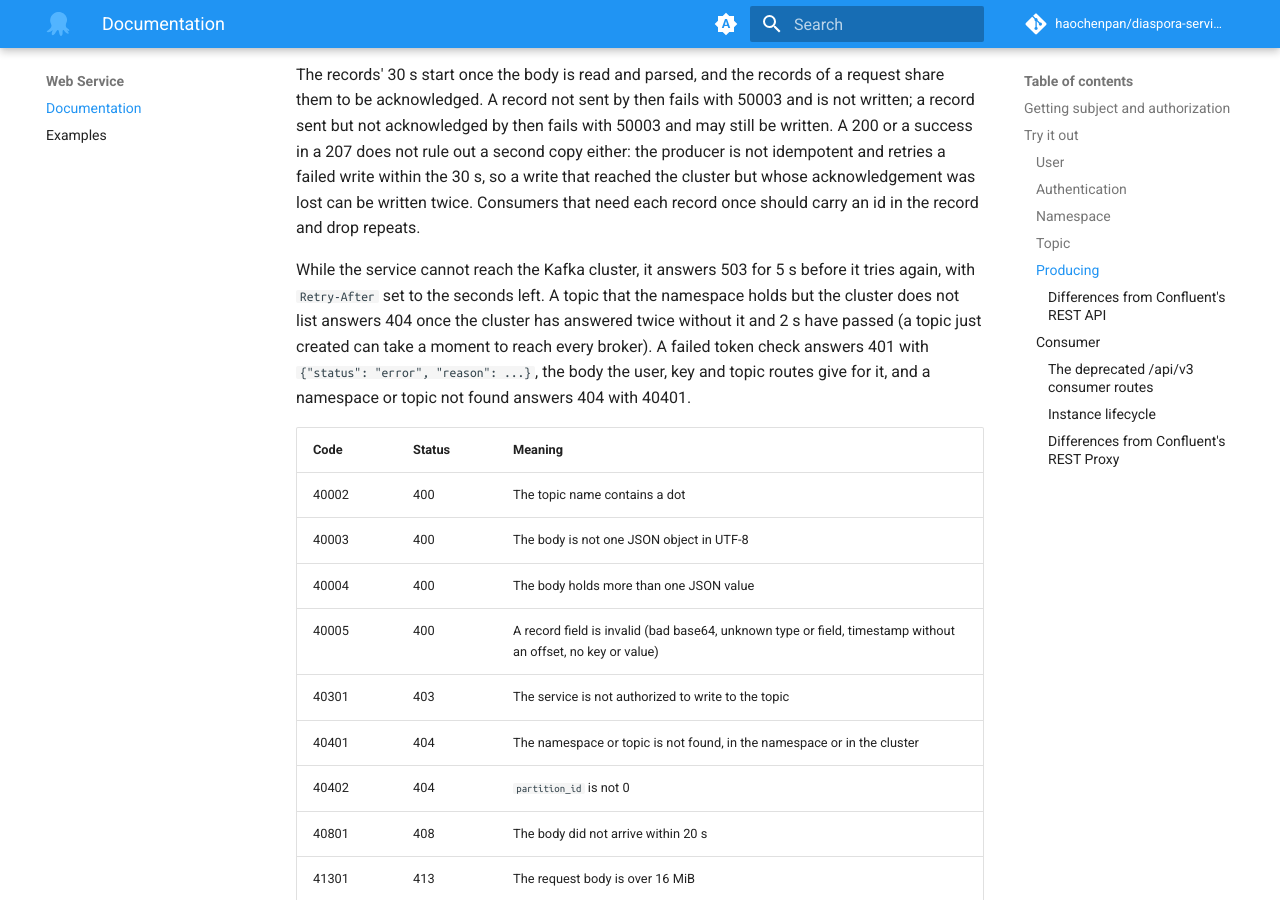
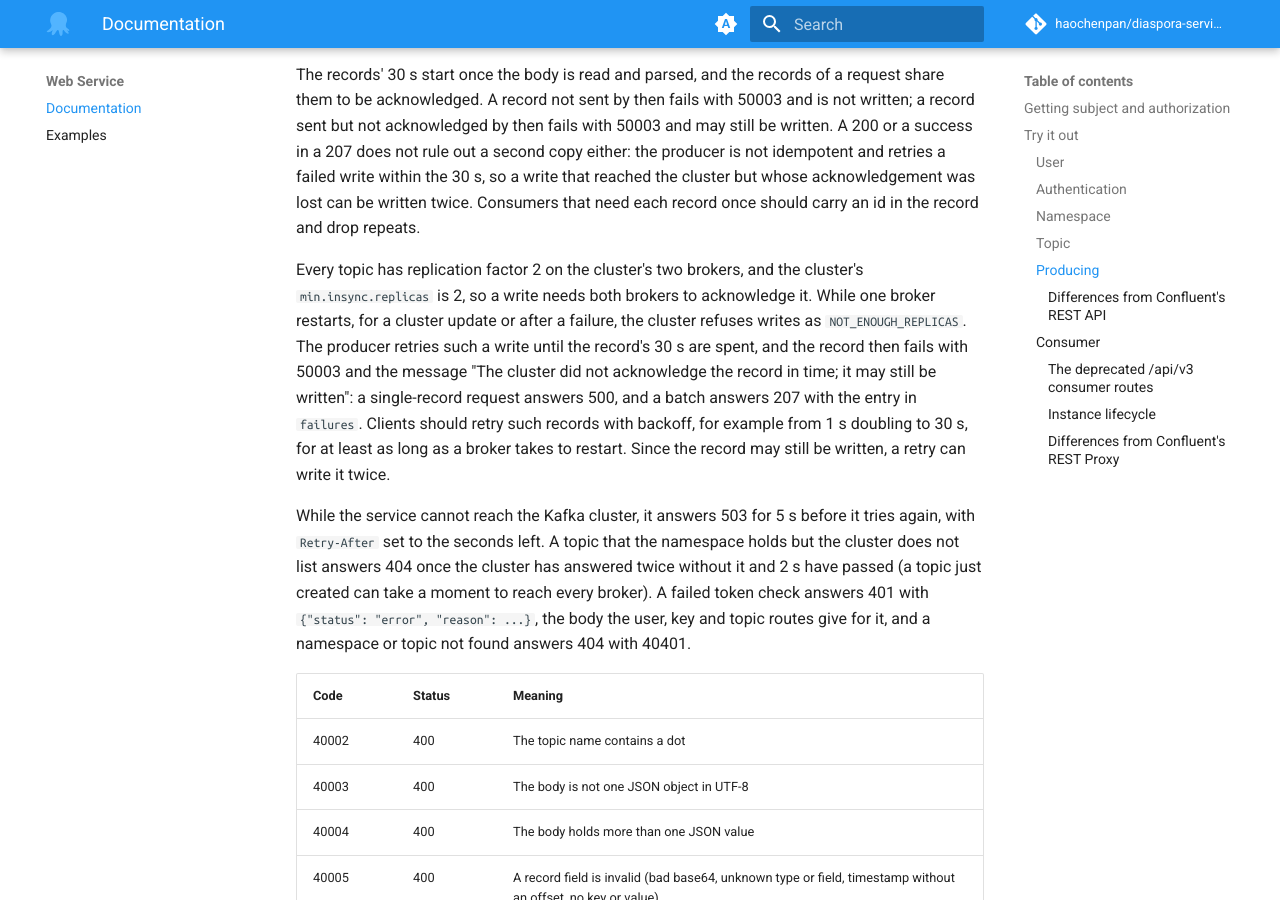
Before and after one commit to haochenpan/diaspora-service, an MkDocs documentation site: the page built from docs/web/api.md, in a window 1280 px wide and 900 px high, scrolled down 4687 px. Built offline with MkDocs 1.6.1 and Material for MkDocs 9.7.7, drawn with Linux system fonts in a browser that asks for light colours; comment, search, counter and statistics services are not loaded; the version menu is left out.

Commit message:
Document how produce requests fail while a broker restarts
Topics have two replicas on two brokers and the cluster requires both in
sync, so writes fail while one broker restarts. The produce section now
names the error a client gets then, 50003 once the record's 30 s are
spent, and asks clients to retry with backoff.

Co-Authored-By: Claude Opus 5.5 <noreply@anthropic.com>

```diff
--- a/docs/web/api.md
+++ b/docs/web/api.md
@@ -153,6 +153,8 @@ A body whose JSON would take too much memory to parse is refused with 413 before
 The service holds at most 48 MiB of produce bodies and records at once, and at most 16 MiB for any one user (`subject`). A request holds the bytes of its body that have arrived, whatever its `Content-Length` declares, and once parsed the size of its records if that is larger. Once its body has arrived, a request takes one of the 8 places the service has for parsing and sending; a request still sending its body takes none. A user may have at most 2 requests in flight, at any stage. A request past a limit is refused with 429 and `Retry-After: 1`, as soon as it passes it: when it arrives, while its body arrives, or once it is read or parsed. When it arrives, a request is also refused before its body is sent if every place is taken or its `Content-Length` is more than the bytes free, for the service or for its user; nothing is held for it until its bytes arrive. A request's body must arrive within 20 s of its admission, which needs about 7 Mbit/s for a body of 16 MiB; a slower body is refused with 408. The service closes the connection after a 408, a 413 or a 429.
 
 The records' 30 s start once the body is read and parsed, and the records of a request share them to be acknowledged. A record not sent by then fails with 50003 and is not written; a record sent but not acknowledged by then fails with 50003 and may still be written. A 200 or a success in a 207 does not rule out a second copy either: the producer is not idempotent and retries a failed write within the 30 s, so a write that reached the cluster but whose acknowledgement was lost can be written twice. Consumers that need each record once should carry an id in the record and drop repeats.
+
+Every topic has replication factor 2 on the cluster's two brokers, and the cluster's `min.insync.replicas` is 2, so a write needs both brokers to acknowledge it. While one broker restarts, for a cluster update or after a failure, the cluster refuses writes as `NOT_ENOUGH_REPLICAS`. The producer retries such a write until the record's 30 s are spent, and the record then fails with 50003 and the message "The cluster did not acknowledge the record in time; it may still be written": a single-record request answers 500, and a batch answers 207 with the entry in `failures`. Clients should retry such records with backoff, for example from 1 s doubling to 30 s, for at least as long as a broker takes to restart. Since the record may still be written, a retry can write it twice.
 
 While the service cannot reach the Kafka cluster, it answers 503 for 5 s before it tries again, with `Retry-After` set to the seconds left. A topic that the namespace holds but the cluster does not list answers 404 once the cluster has answered twice without it and 2 s have passed (a topic just created can take a moment to reach every broker). A failed token check answers 401 with `{"status": "error", "reason": ...}`, the body the user, key and topic routes give for it, and a namespace or topic not found answers 404 with 40401.
 
```
